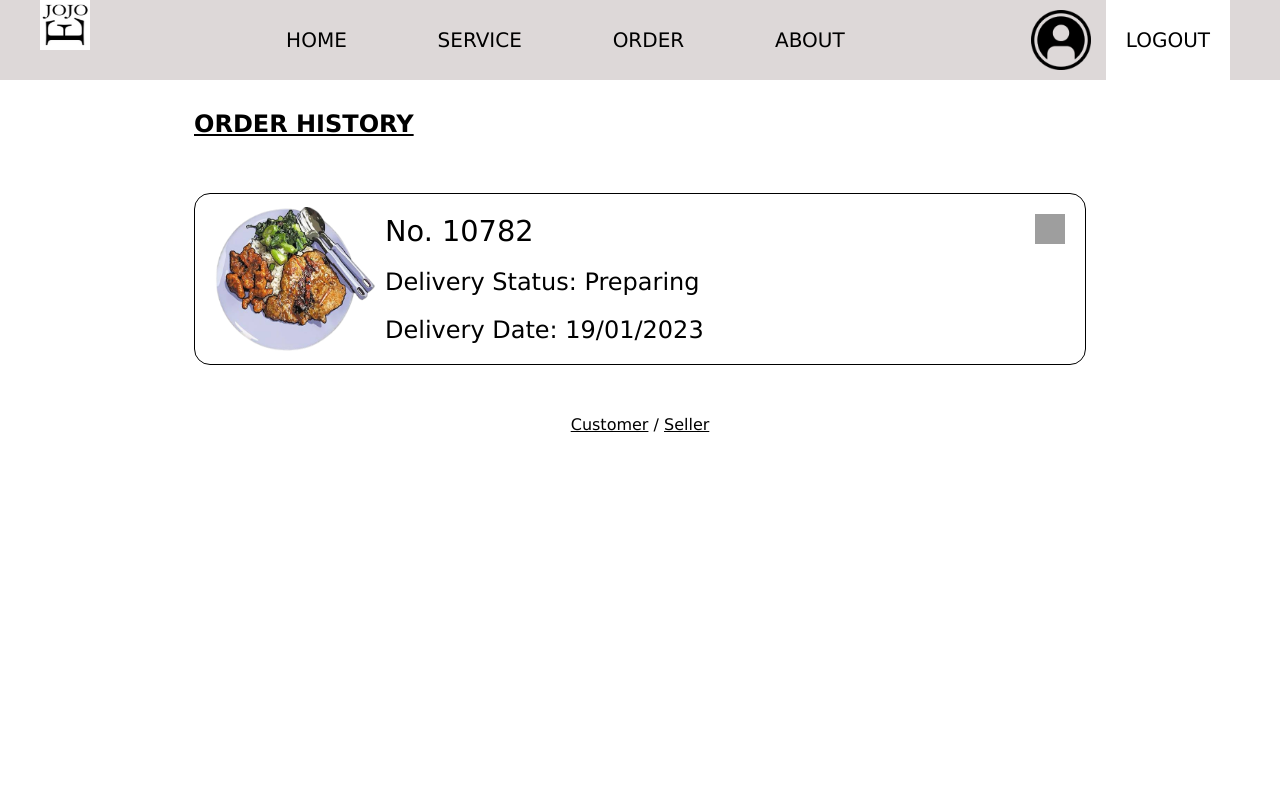
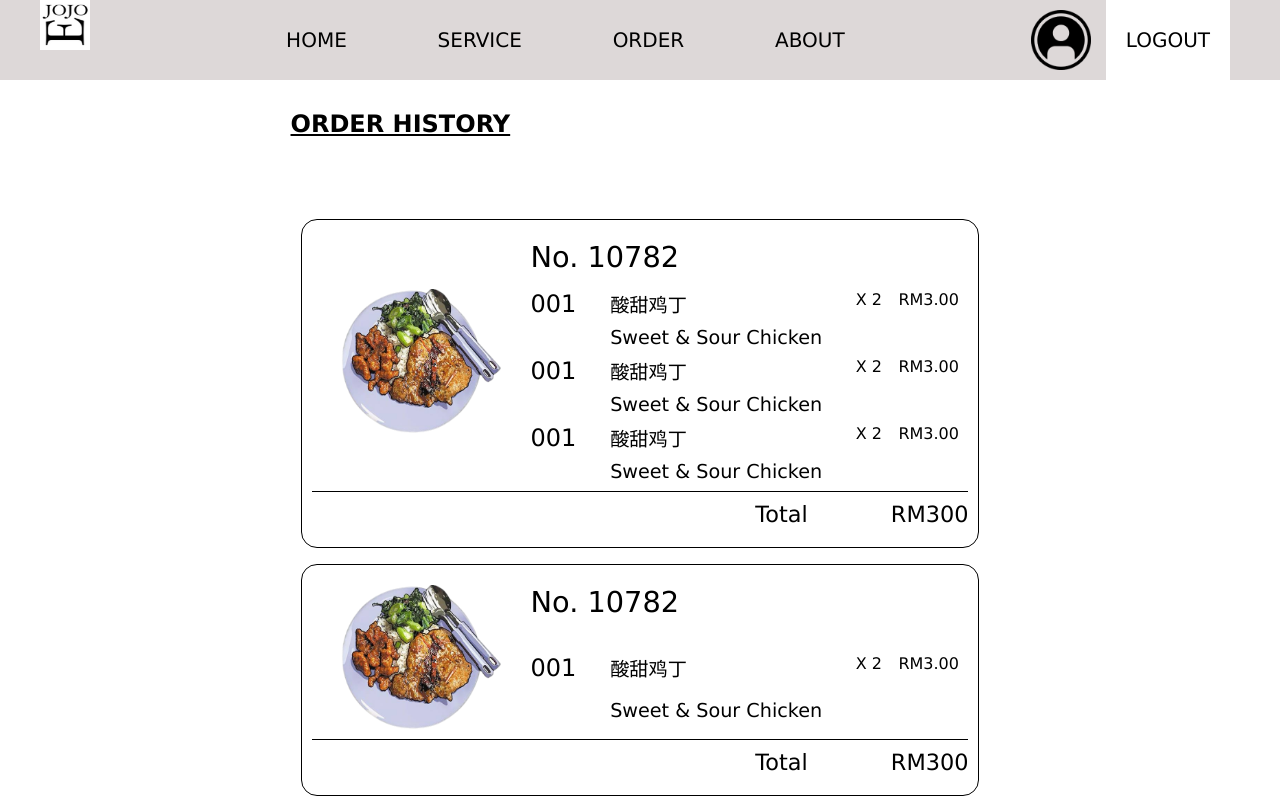
Before and after one commit to zengchai/Jojoe-Food-Delivery, a PHP site: page /orderhistory.html in a window 1280 px wide. Run offline with PHP 8.4, Linux system fonts and the light colour scheme; grey boxes are pictures that could not be loaded.

Commit message:
orderhistory done

```diff
--- a/ks-css/orderHistory.css
+++ b/ks-css/orderHistory.css
@@ -13,27 +13,104 @@
   text-align: left;
   padding-top: 10px;
 }
+.grid-container{
+
+  margin-top: 1rem;
+  padding: 10px;
+}
+
 
 .infobox{
   display: grid;
-  grid-template-columns: repeat(3, 1fr) ;
-  grid-template-rows: repeat(3, 0.1fr);
+  grid-template-columns: 2fr 4fr;
+  grid-template-rows: 4fr auto;
   border-radius: 1rem;
   border: 1px solid black;
-  /* display: flex; */
-  /* border: 1px solid rgba(97, 97, 97); */
   margin-top: 1rem;
   padding: 10px;
-  width: min-content;
 }
 
+.order-container{
+  display: grid;
+  grid-column: 2/3;
+  grid-row: 1/2;
+  grid-template-rows:auto auto;
+  grid-template-columns: 3.5fr 1.2fr;
+}
+.orderno{
+  grid-row: 1 / 2;
+  margin: 10px 0;
+  font-size: 1.8rem;
+  height: 2rem;
+}
+.orderDetails{
+  grid-row: 2/3;
+  grid-column: 1/3;
+  display: grid;
+  padding-bottom: 0.5rem;
+}
+.orderitem{
+  display:grid;
+  margin-top: 0.5rem;
+  grid-template-columns: 1fr 3fr 0.5fr 1fr;
+  grid-template-rows:1;
+}
+.menucode{
+  grid-column: 1/2;
+  grid-row: 1/2;
+  text-align: left;
+  font-size: 1.5rem;
+}
+.menuname{
+  grid-column: 2/3;
+  grid-row: 1/2;
+  font-size: 1.2rem;
+  padding-bottom: 0.5rem;
+}
+.engName{
+  grid-column: 2/3;
+  grid-row: 2/3;
+  font-size: 1.2rem;
+}
+.quantityorder{
+  grid-column: 3/4;
+  grid-row: 1/2;
+  text-align: center;
+}
+.price{
+  grid-column: 4/5;
+  text-align: center;
+}
+.line{
+  border-top: 1rem;
+  border-top: 1px solid black;
+  grid-row: 2/3;
+  grid-column: 1/3;
+
+}
+.total{
+  grid-row: 2/3;
+  grid-column: 2/3;
+  text-align: center;
+   margin: 10px 0;
+   padding-left: 4rem;
+  font-size: 1.4rem;
+}
+.TotalPrice{
+  grid-row: 2/3;
+  grid-column: 2/3;
+  padding-left: 1.5rem;
+  text-align: right;
+  margin: 10px 0;
+  font-size: 1.4rem;
+}
 .foodimg{
-  display: flex;
+  grid-column-start: 1;
+  grid-column-end: 2;
+  grid-row: 1/2;
+  display:flex;
   justify-content: center;
   align-items: center;
-  grid-column: 1 / 2;
-  grid-row: 1 / 4;
-
 }
 
 .foodimg img{
@@ -42,68 +119,3 @@
   height: 9rem;
 
 }
-
-  /*.orderinfo{
-    display: grid;
-    grid-template-columns: 1fr;
-    grid-template-rows: 1.1fr 2fr;
-    padding-left: 1rem;
-  }*/
-
-  .orderno{
-    grid-column: 2 / 3;
-    grid-row: 1 / 2;
-    margin: 10px 0;
-    max-width: 40rem;
-    font-size: 1.8rem;
-
-  }
-
-  .deliveryStatus{
-    grid-column: 2 / 3;
-    grid-row: 2 / 3;
-    margin: 10px 0;
-    max-width: 40rem;
-    font-size: 1.5rem;
-  }
-
- .deliveryDate{
-  grid-column: 2 / 3;
-  grid-row: 3 / 4;
-  max-width: 40rem;
-  margin: 10px 0;
-  width: 40rem;
-  font-size: 1.5rem;
-
-  }
-
-  .editicon{
-    grid-column: 3 / 4;
-    grid-row: 1 / 2;
-    align-items: center;
-    margin: 10px;
-
-   }
-
-
-
-
-
-  .collapsible-content {
-    display: none;
-    overflow: hidden;
-    background-color: #f1f1f1;
-  }
-
-
-
-
-
-
-
-  .footercontainer{
-    display: flex;
-    justify-content: center;
-
-
-  }
--- a/orderhistory.html
+++ b/orderhistory.html
@@ -79,29 +79,63 @@
 
         <div class="infobox">
           <div class="foodimg"><img src="image/platefood.png"></div>
+            <div class="order-container">
+            <div class="orderno">No. 10782</div>
 
-            <div class="orderno">No. 10782</div>
-            <div class="deliveryStatus">Delivery Status: Preparing</div>
-            <div class="deliveryDate">Delivery Date: 19/01/2023</div>
-
-          <div class="editicon"><img src="image/editlogo.png" style="width: 30px; height: 30px;"></div>
+              <div class="orderDetails">
+              <div class="orderitem">
+                <div class="menucode">001 </div>
+                <div class="menuname">酸甜鸡丁</div>
+                <div class="engName">Sweet & Sour Chicken</div>
+                <div class="quantityorder"> X   2</div>
+                <div class="price">RM3.00</div>
+              </div>
+              <div class="orderitem">
+                <div class="menucode">001 </div>
+                <div class="menuname">酸甜鸡丁</div>
+                <div class="engName">Sweet & Sour Chicken</div>
+                <div class="quantityorder"> X   2</div>
+                <div class="price">RM3.00</div>
+              </div><div class="orderitem">
+                <div class="menucode">001 </div>
+                <div class="menuname">酸甜鸡丁</div>
+                <div class="engName">Sweet & Sour Chicken</div>
+                <div class="quantityorder"> X   2</div>
+                <div class="price">RM3.00</div>
+              </div>
+              </div>
+            </div>
+            <div class="total">Total</div>
+              <div class="TotalPrice">RM300</div>
+            <div class="line"></div>
         </div>
 
+        <div class="infobox">
+          <div class="foodimg"><img src="image/platefood.png"></div>
+            <div class="order-container">
+            <div class="orderno">No. 10782</div>
+              <div class="orderDetails">
 
+              <div class="orderitem">
+                <div class="menucode">001 </div>
+                <div class="menuname">酸甜鸡丁</div>
+                <div class="engName">Sweet & Sour Chicken</div>
+                <div class="quantityorder"> X   2</div>
+                <div class="price">RM3.00</div>
+              </div>
 
-
-
+              </div>
+            </div>
+            <div class="total">Total</div>
+              <div class="TotalPrice">RM300</div>
+            <div class="line"></div>
+        </div>
     </div>
 
     </div>
   </div>
 
 
-  <div class="position">
-    <a data-active="customer" href="serviceCustomerPage.html">Customer</a>
-    /
-    <a data-active="seller" href="serviceSellerPage.html">Seller</a>
-  </div>
 
 
 
```
